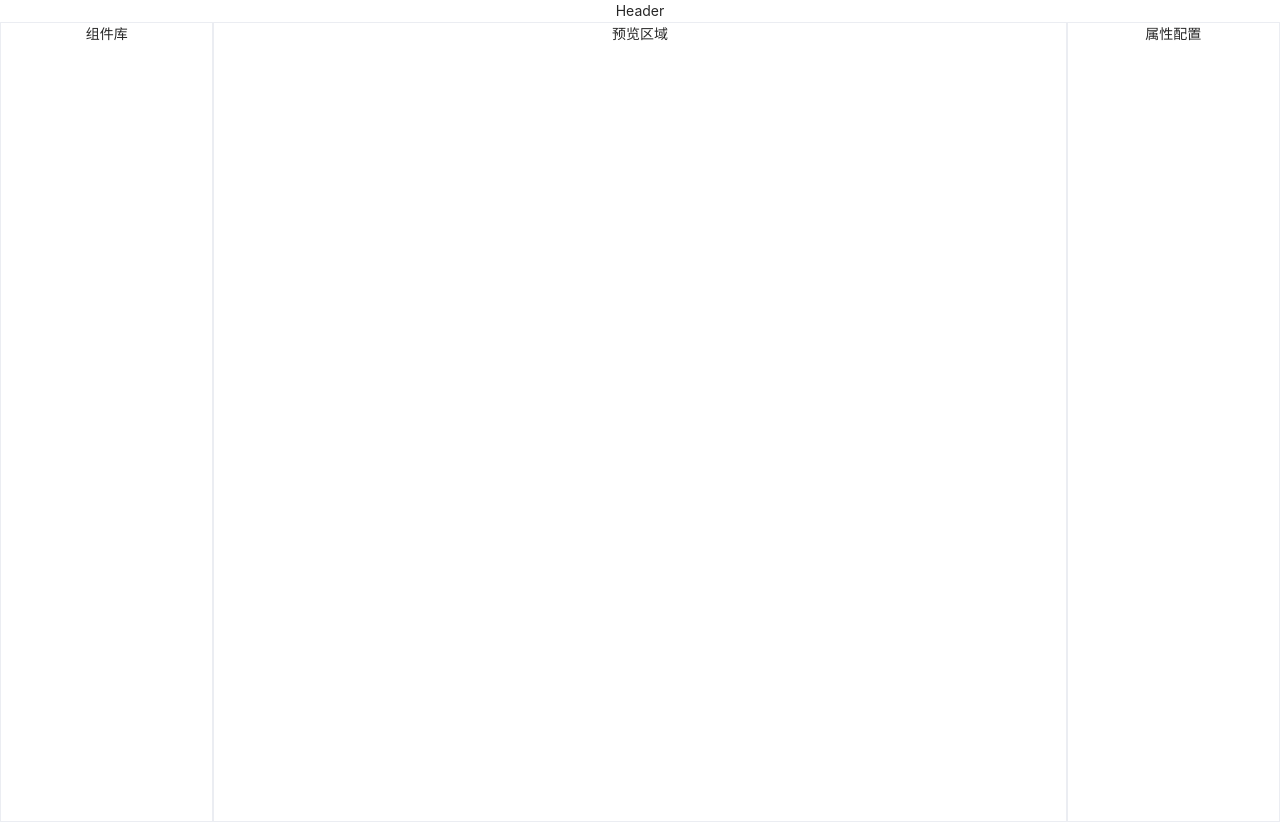
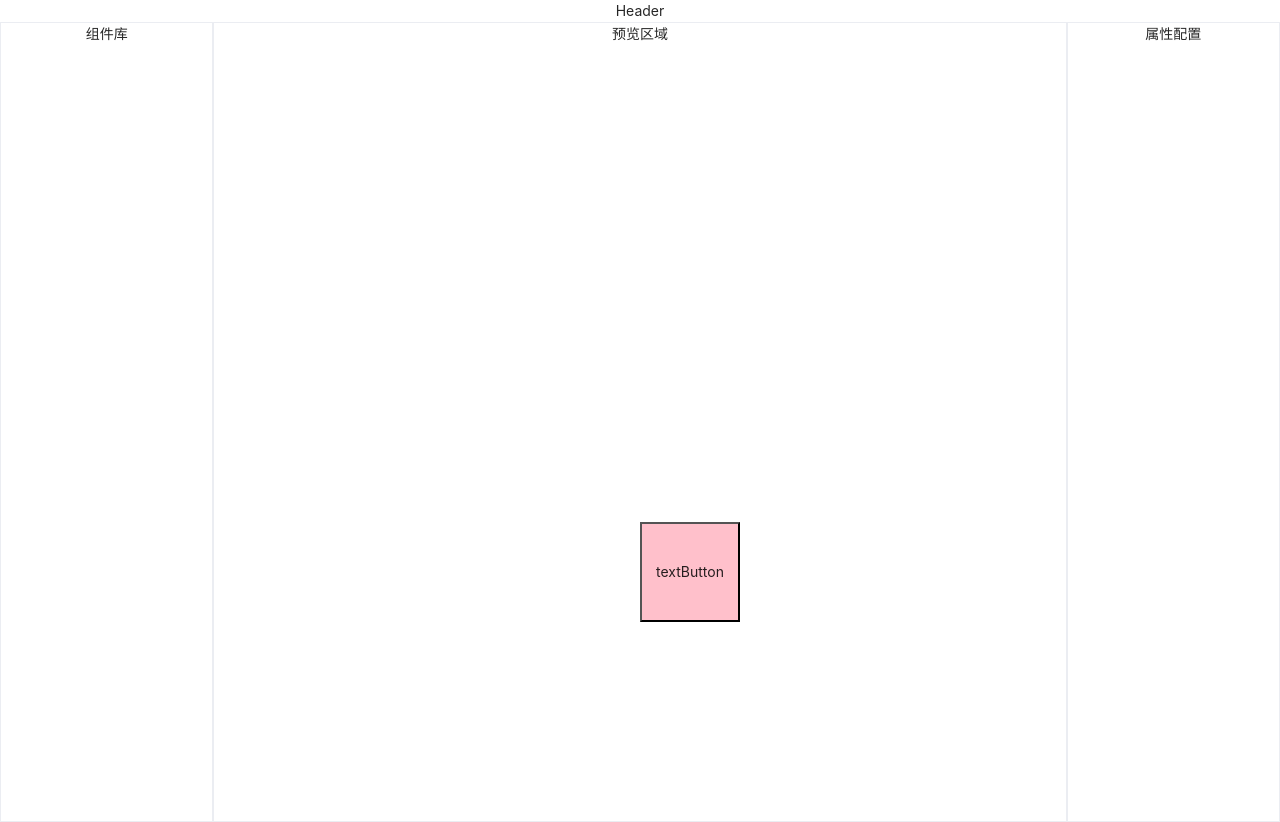
Before and after one commit to Duanyuqi397/beautiful-resume, a React (Create React App) app: page / in a window 1280 px wide. Built offline with nearby package versions, Linux system fonts and the light colour scheme.

Commit message:
fix:完善类型定义，修改报错

```diff
--- a/src/fragments/renderEngine.ts
+++ b/src/fragments/renderEngine.ts
@@ -9,11 +9,12 @@ const renderEngine = (components: Component[]) => {
 
 const renderComponent = (component: Component, componentsMap: Map<string, Component>) => {
     if (component.type === "text") {
-        return component.props?.valueOf;
+        return component.props?.value;
     }
-    const children: any = component.children.length
-        && component.children
-            .map(childId => componentsMap.get(childId))
+    const children:any =
+        component.children.length &&
+        component.children
+            .map(childId => componentsMap.get(childId) as Component)
             .map(child => renderComponent(child, componentsMap));
     return React.createElement(component.type, component.props, children);
 }
--- a/src/index.tsx
+++ b/src/index.tsx
@@ -4,8 +4,8 @@ import './index.css';
 import App from './App';
 
 ReactDOM.render(
-  <React.StrictMode>
+  // <React.StrictMode>
     <App />
-  </React.StrictMode>,
-  document.getElementById('root')
+  // </React.StrictMode>,
+  ,document.getElementById('root')
 );
--- a/src/pages/MainPage.tsx
+++ b/src/pages/MainPage.tsx
@@ -9,12 +9,17 @@ const components:Record<string,any> = importComponents(
   require.context("../components/", false, /[^.]+\.tsx/)
 );
 
-const myDiv:Component = {
+const myDiv:Component[] = [{
   id:'div',
-  type: 'div',
-  props: {style:{backgroundColor: 'pink',width:'100px',height:'100px'}},
+  type: 'button',
+  props: {style:{backgroundColor: 'pink',width:'100px',height:'100px',position:'absolute',top: '500px'}},
+  children: ['div1']
+},{
+  id:'div1',
+  type: 'text',
+  props: {value: "textButton"},
   children: []
-}
+}]
 
 export const MainPage = () => {
   console.log(components);
@@ -41,7 +46,7 @@ export const MainPage = () => {
                     <Component />
                 </li>
               ))}
-              {/* {renderEngine(myDiv)} */}
+              {renderEngine(myDiv)}
             </div>
           </Col>
           <Col span={4}>
```
Also changed, not shown: src/types/types.ts (+7 -2 lines).
